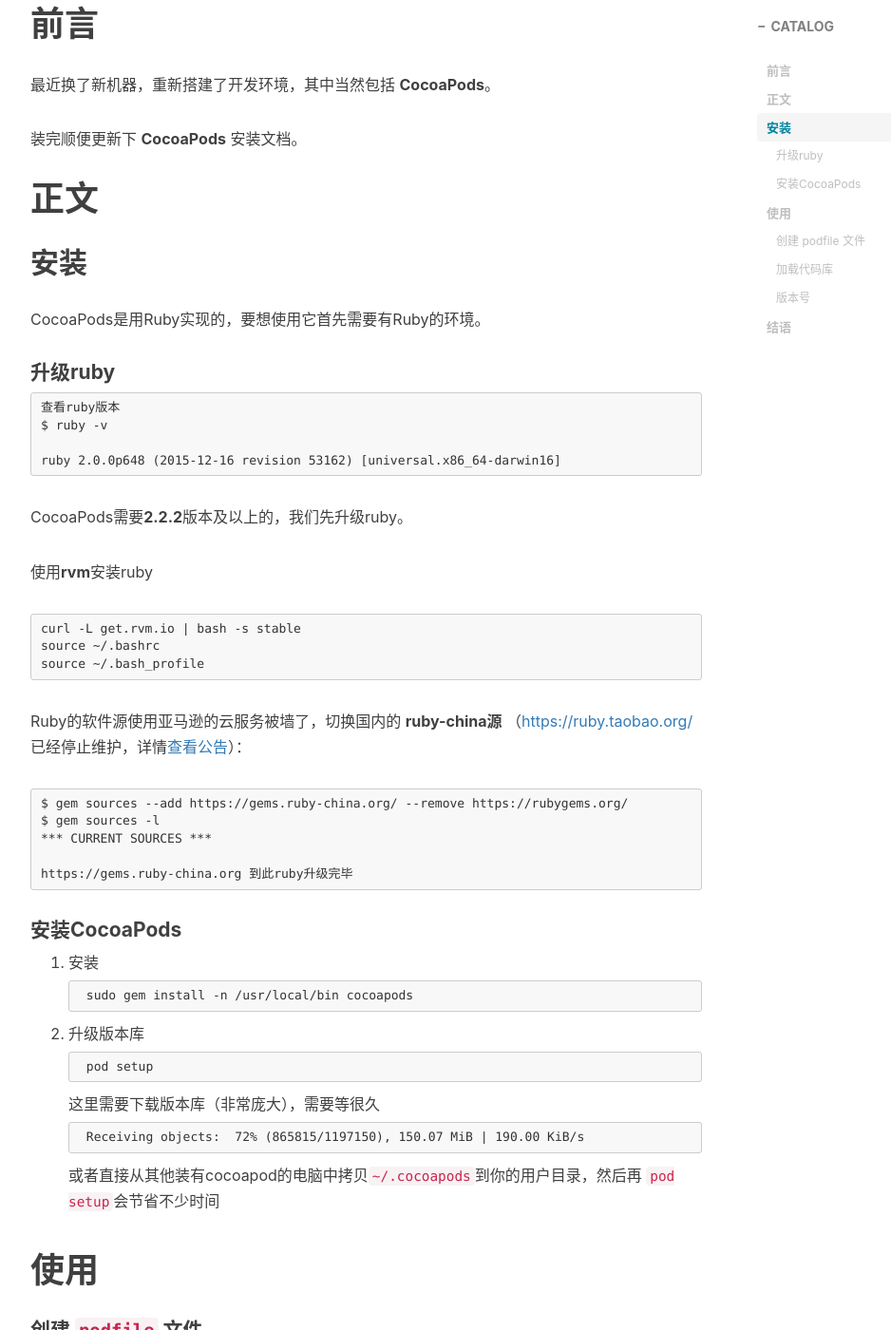
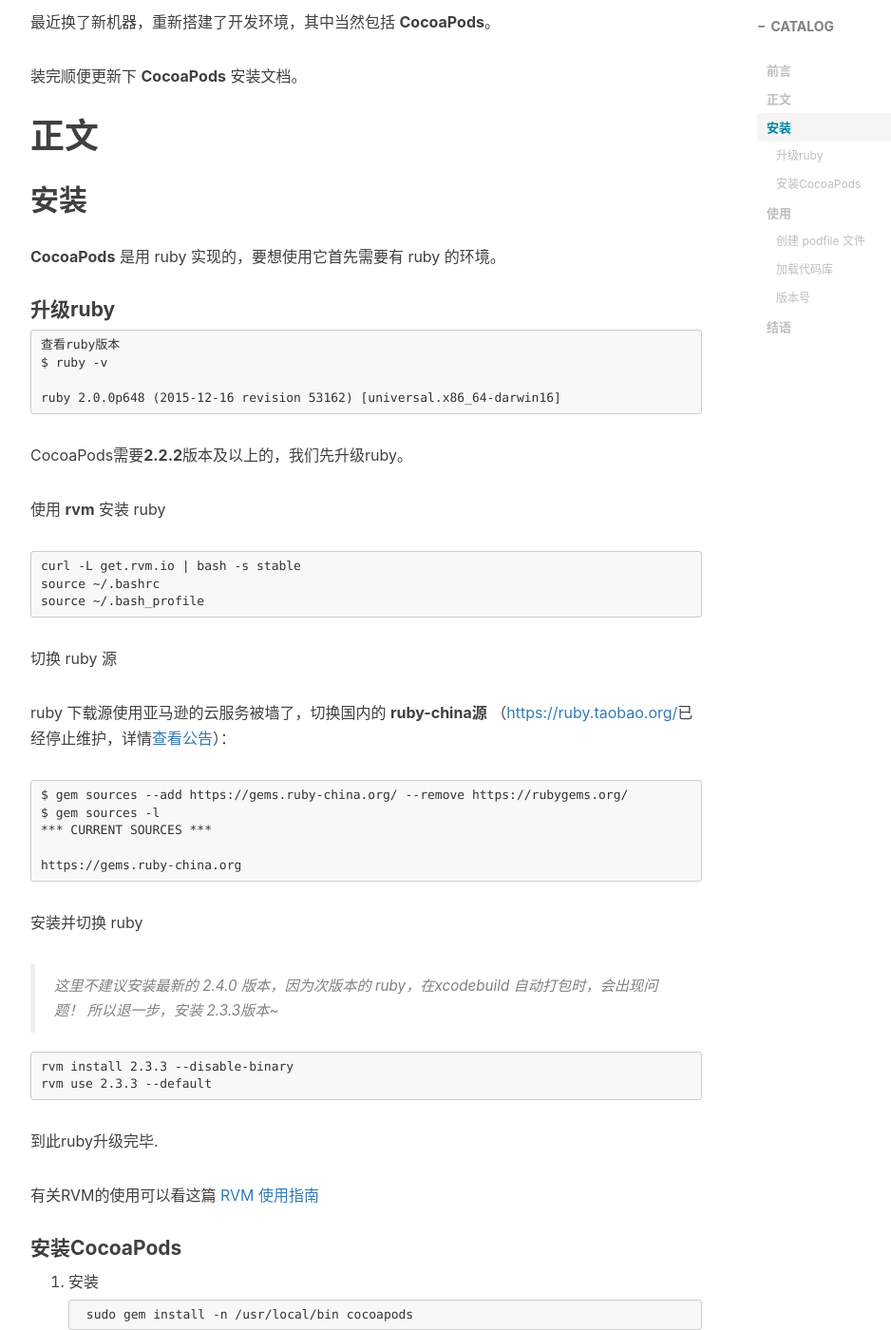
Before and after one commit to haome525/haome525.github.io, a Jekyll site: the page built from _posts/2017-04-13-CocoaPods-安装和使用.md, in a window 1280 px wide and 1400 px high, scrolled down 674 px. Shown: the whole window at 95% size, without its empty margins (233-1171 px from the left). Built offline with Jekyll 4.4.1, drawn with Linux system fonts in a browser that asks for light colours; nearby versions of some CDN libraries; comment, search, counter and statistics services are not loaded; some of the changed text lies outside the part shown.

Commit message:
fix post

```diff
--- a/_posts/2017-04-13-CocoaPods-安装和使用.md
+++ b/_posts/2017-04-13-CocoaPods-安装和使用.md
@@ -27,7 +25,7 @@
 
 ## 安装
 
-CocoaPods是用Ruby实现的，要想使用它首先需要有Ruby的环境。
+**CocoaPods** 是用 ruby 实现的，要想使用它首先需要有 ruby 的环境。
 
 #### 升级ruby
 
@@ -38,20 +36,32 @@
 
 CocoaPods需要**2.2.2**版本及以上的，我们先升级ruby。
 
-使用**rvm**安装ruby
+使用 **rvm** 安装 ruby
 
 	curl -L get.rvm.io | bash -s stable
 	source ~/.bashrc
 	source ~/.bash_profile
 
-Ruby的软件源使用亚马逊的云服务被墙了，切换国内的 **ruby-china源** （<https://ruby.taobao.org/>已经停止维护，详情[查看公告](https://ruby.taobao.org/)）：
+切换 ruby 源
+
+ruby 下载源使用亚马逊的云服务被墙了，切换国内的 **ruby-china源** （<https://ruby.taobao.org/>已经停止维护，详情[查看公告](https://ruby.taobao.org/)）：
 
 	$ gem sources --add https://gems.ruby-china.org/ --remove https://rubygems.org/
 	$ gem sources -l
 	*** CURRENT SOURCES ***
 
 	https://gems.ruby-china.org
-到此ruby升级完毕
+
+安装并切换 ruby
+
+> 这里不建议安装最新的 2.4.0 版本，因为次版本的 ruby，在xcodebuild 自动打包时，会出现问题！ 所以退一步，安装 2.3.3版本~
+
+	rvm install 2.3.3 --disable-binary
+	rvm use 2.3.3 --default
+
+到此ruby升级完毕.
+
+有关RVM的使用可以看这篇 [RVM 使用指南](http://qiubaiying.github.io/2017/04/28/RVM-使用指南/)
 
 #### 安装CocoaPods
 
@@ -167,3 +177,5 @@
 
 - [CocoaPods公有仓库的创建](http://qiubaiying.top/2017/03/08/CocoaPods%E5%85%AC%E6%9C%89%E4%BB%93%E5%BA%93%E7%9A%84%E5%88%9B%E5%BB%BA/)
 - [CocoaPods私有仓库的创建](http://qiubaiying.top/2017/03/10/CocoaPods%E7%A7%81%E6%9C%89%E4%BB%93%E5%BA%93%E7%9A%84%E5%88%9B%E5%BB%BA/)
+
+ > 本文首次发布于 [BY Blog](http://qiubaiying.github.io), 作者 [@柏荧(BY)](http://github.com/qiubaiying) ,转载请保留原文链接.
```
Also changed, not shown: other parts of _posts/2017-04-13-CocoaPods-安装和使用.md (+0 -2 lines), _posts/2017-04-28-RVM-使用指南.md (+1 -1 lines).
